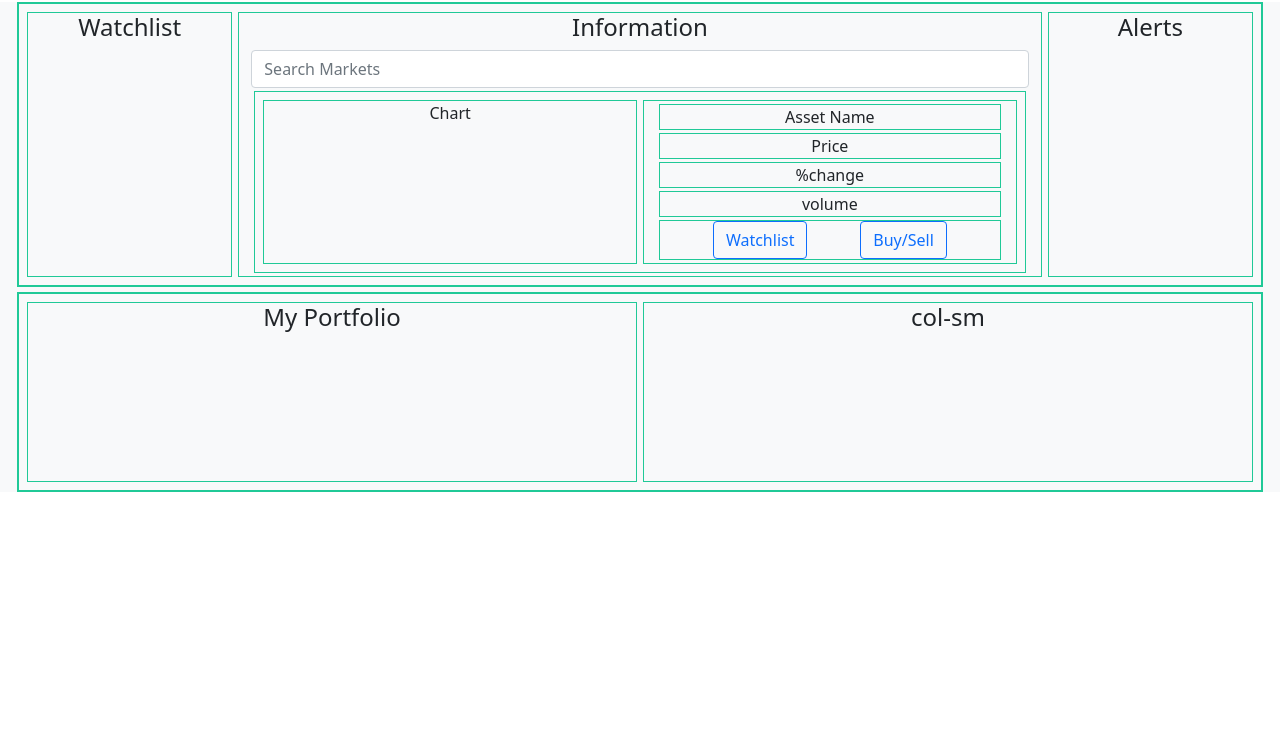
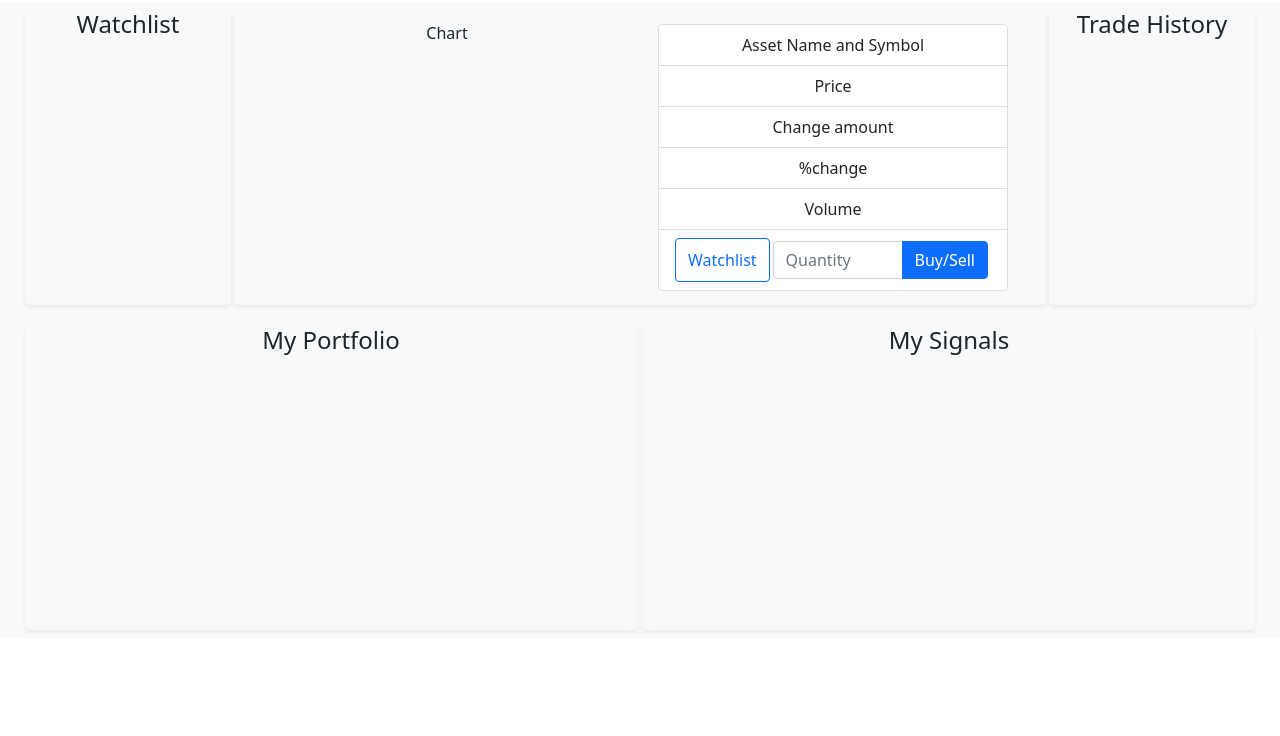
Before and after one commit to nickmendezFlatiron/Signals, a plain HTML site: page index.html in a window 1280 px wide. Shown: the part 64-800 px from the top of the page. Drawn offline with nearby package versions, Linux system fonts and the light colour scheme.

Commit message:
added css styling

```diff
--- a/css/style.css
+++ b/css/style.css
@@ -1,6 +1,6 @@
-#nav-bar {
+/* #nav-bar {
   background-color: #20c997;
-}
+} */
 
 .teal-light {
   background-color: #d2f4ea;
@@ -8,27 +8,44 @@
 
 .row {
   border-width: 2px;
-  border-style: solid;
-  border-color: #20c997;
+  /* border-style: solid;
+  border-color: #20c997; */
   padding: 5px;
   margin: 5px;
 }
 
  .row div {
   border-width: 1px;
-  border-style: solid;
-  border-color: #20c997;
+  /* border-style: solid;
+  border-color: #20c997; */
   margin: 3px;
 }
 
-#information {
-  height: 1fr;
-}
+/* #information {
+  height: 60vh;
+} */
 
 #bottom-row {
-  height: 200px;
+  height: 40vh;
 }
 
 #asset-info {
-  height: max-content;
+  height: auto;
 }
+
+/* #chart {
+  height: 300px;
+  width: 300px;
+} */
+.margin-3px {
+  margin: 3px;
+}
+
+.delete-btn {
+  margin: 0px;
+  padding: 0px;
+}
+
+/* .boxes {
+
+} */
--- a/index.html
+++ b/index.html
@@ -5,6 +5,7 @@
   <meta http-equiv="X-UA-Compatible" content="IE=edge">
   <meta name="viewport" content="width=device-width, initial-scale=1.0">
   <link href="https://cdn.jsdelivr.net/npm/bootstrap@5.0.2/dist/css/bootstrap.min.css" rel="stylesheet" integrity="sha384-EVSTQN3/azprG1Anm3QDgpJLIm9Nao0Yz1ztcQTwFspd3yD65VohhpuuCOmLASjC" crossorigin="anonymous">
+  <link rel="stylesheet" href="https://cdn.jsdelivr.net/npm/bootstrap-icons@1.3.0/font/bootstrap-icons.css">
   <link rel="stylesheet" href="css/style.css">
   <title>Signals</title>
 
@@ -51,44 +52,52 @@
           </li>
         </ul>
       </div>
+      <form class="col-12 col-lg-auto mb-3 mb-lg-0 me-1">
+        <input type="search" class="form-control" placeholder="Search Markets Here" aria-label="Search">
+      </form>
     </div>
   </nav>
 
-  <section class="text-center bg-light">
+  <section class="text-center bg-light" >
     <div class="container-fluid">
-      <div class="row ">
-        <div class="col-sm-2" id="watchlist">
+      <div class="row">
+        <div class="col-md-2 rounded-3 shadow-sm" id="watchlist">
           <h4>Watchlist</h4>
         </div>
-        <div class="col-sm" id="information">
-          <h4>Information</h4>
-          <input class="form-control form-control" type="text" placeholder="Search Markets" aria-label="Search">
+        <div class="col-sm mx-auto rounded-3 shadow-sm" id="information">
+            <div class="row" id="asset-info">
+              <div class="col justify-content-evenly" id="chart">Chart</div>
+              <div class="col-md">
+                <div class="row-md">
+                <ul class="list-group list-group-horizontal-xxl rounded-3">
+                  <li class="list-group-item">Asset Name and Symbol</li>
+                  <li class="list-group-item">Price</li>
+                  <li class="list-group-item">Change amount</li>
+                  <li class="list-group-item">%change</li>
+                  <li class="list-group-item">Volume</li>
+                  <li class="list-group-item d-flex">
+                      <button type="button" class="btn btn-outline-primary col" data-bs-toggle="button" id="watchlist-button">Watchlist</button>
+                  <div class="input-group">
+                    <input type="text" class="form-control col" placeholder="Quantity" aria-label="Buy-Sell" aria-describedby="button-addon2">
+                    <button class="btn btn-primary" type="button" id="button-addon2">Buy/Sell</button>
+                  </div>
+                  </li>
+                </ul>
 
-            <div class="row" id="asset-info">
-              <div class="col-md">Chart</div>
-              <div class="col">
-                <div class="row-md">Asset Name</div>
-                <div class="row-md">Price</div>
-                <div class="row-md">%change</div>
-                <div class="row-md">volume</div>
-                <div class="row-md d-flex justify-content-evenly">
-                  <button type="button" class="btn btn-outline-primary" data-bs-toggle="button">Watchlist</button>
-                  <button type="button" class="btn btn-outline-primary" >Buy/Sell</button>
                 </div>
               </div>
             </div>
-
         </div>
-        <div class="col-sm-2" id="alerts">
-          <h4>Alerts</h4>
+        <div class="col-md-2 rounded-3 shadow-sm" id="alerts">
+          <h4>Trade History</h4>
         </div>
       </div>
       <div class="row" id="bottom-row">
-        <div class="col-sm" id="my-portfolio">
+        <div class="col-sm rounded-3 shadow-sm" id="my-portfolio">
           <h4>My Portfolio</h4>
         </div>
-        <div class="col-sm">
-          <h4>col-sm</h4>
+        <div class="col-sm rounded-3 shadow-sm">
+          <h4>My Signals</h4>
         </div>
       </div>
     </div>
```
